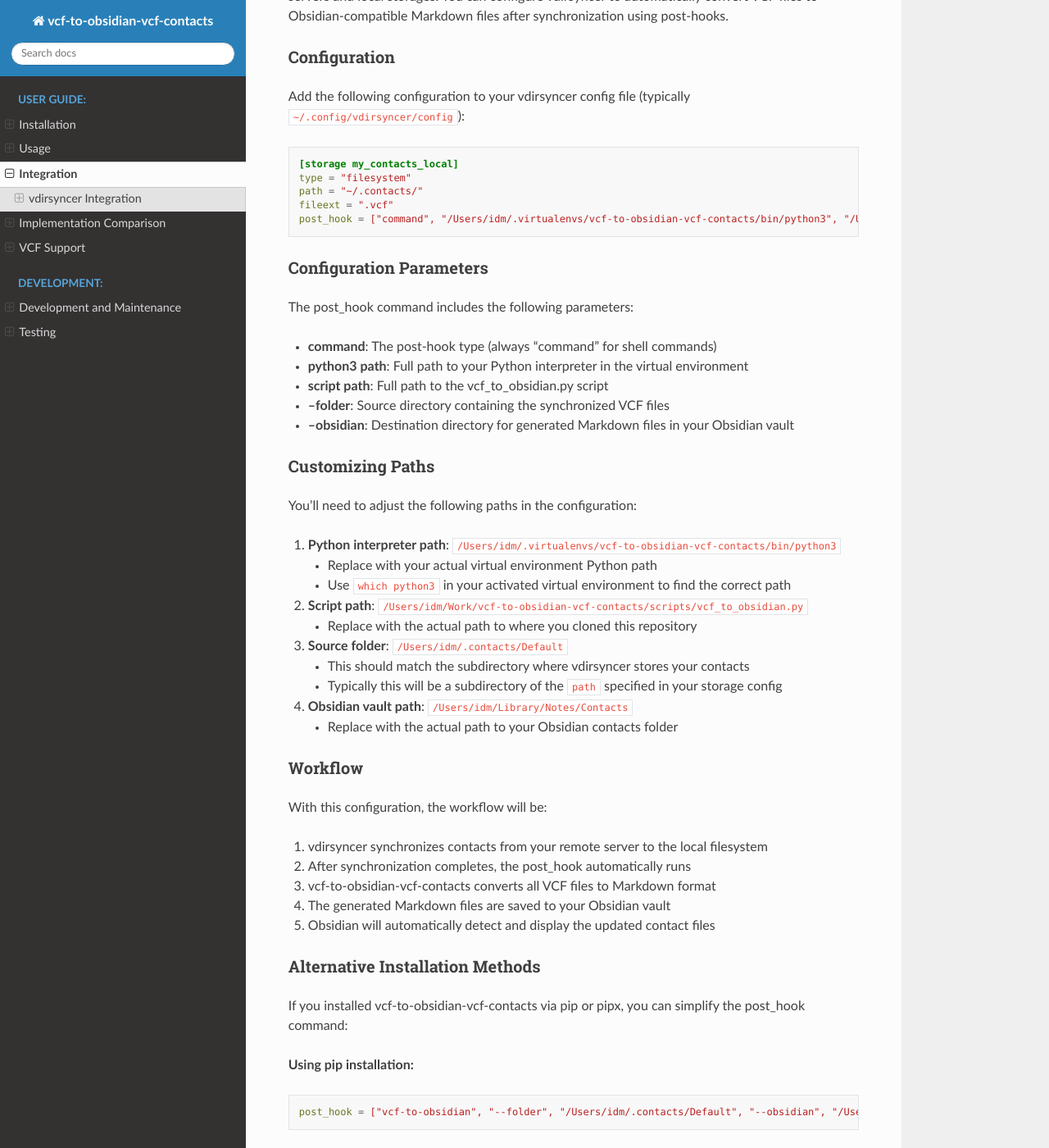
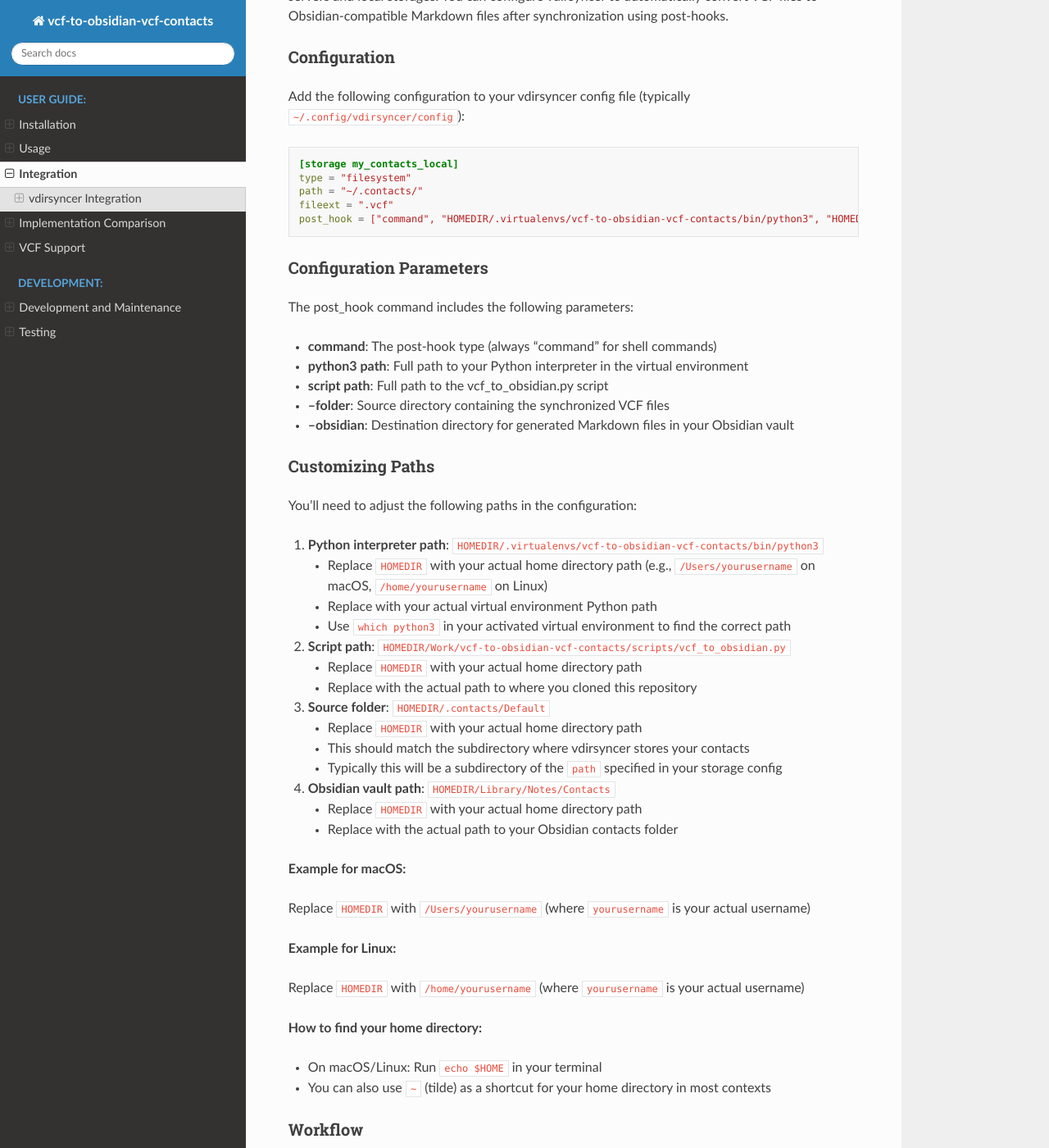
Before and after one commit to iandennismiller/vcf-to-obsidian-vcf-contacts, a Sphinx documentation site: the page built from docx/source/integration.rst, in a window 1280 px wide and 1400 px high, scrolled down 328 px. Shown: the whole window at 82% size. Built offline with Sphinx 7.4.7 and the Read the Docs theme 3.1.0, drawn with Linux system fonts in a browser that asks for light colours; pages that are not in the unit, such as notebooks, are missing from menus; some of the changed text lies outside the part shown.

Commit message:
Replace hardcoded /Users/idm paths with HOMEDIR placeholder and add customization guide
Co-authored-by: iandennismiller <90502+iandennismiller@users.noreply.github.com>

```diff
--- a/docx/source/integration.rst
+++ b/docx/source/integration.rst
@@ -19,7 +19,7 @@ Add the following configuration to your vdirsyncer config file (typically ``~/.c
    type = "filesystem"
    path = "~/.contacts/"
    fileext = ".vcf"
-   post_hook = ["command", "/Users/idm/.virtualenvs/vcf-to-obsidian-vcf-contacts/bin/python3", "/Users/idm/Work/vcf-to-obsidian-vcf-contacts/scripts/vcf_to_obsidian.py", "--folder", "/Users/idm/.contacts/Default", "--obsidian", "/Users/idm/Library/Notes/Contacts"]
+   post_hook = ["command", "HOMEDIR/.virtualenvs/vcf-to-obsidian-vcf-contacts/bin/python3", "HOMEDIR/Work/vcf-to-obsidian-vcf-contacts/scripts/vcf_to_obsidian.py", "--folder", "HOMEDIR/.contacts/Default", "--obsidian", "HOMEDIR/Library/Notes/Contacts"]
 
 Configuration Parameters
 ^^^^^^^^^^^^^^^^^^^^^^^^
@@ -37,23 +37,40 @@ Customizing Paths
 
 You'll need to adjust the following paths in the configuration:
 
-1. **Python interpreter path**: ``/Users/idm/.virtualenvs/vcf-to-obsidian-vcf-contacts/bin/python3``
+1. **Python interpreter path**: ``HOMEDIR/.virtualenvs/vcf-to-obsidian-vcf-contacts/bin/python3``
 
+   - Replace ``HOMEDIR`` with your actual home directory path (e.g., ``/Users/yourusername`` on macOS, ``/home/yourusername`` on Linux)
    - Replace with your actual virtual environment Python path
    - Use ``which python3`` in your activated virtual environment to find the correct path
 
-2. **Script path**: ``/Users/idm/Work/vcf-to-obsidian-vcf-contacts/scripts/vcf_to_obsidian.py``
+2. **Script path**: ``HOMEDIR/Work/vcf-to-obsidian-vcf-contacts/scripts/vcf_to_obsidian.py``
 
+   - Replace ``HOMEDIR`` with your actual home directory path
    - Replace with the actual path to where you cloned this repository
 
-3. **Source folder**: ``/Users/idm/.contacts/Default``
+3. **Source folder**: ``HOMEDIR/.contacts/Default``
 
+   - Replace ``HOMEDIR`` with your actual home directory path
    - This should match the subdirectory where vdirsyncer stores your contacts
    - Typically this will be a subdirectory of the ``path`` specified in your storage config
 
-4. **Obsidian vault path**: ``/Users/idm/Library/Notes/Contacts``
+4. **Obsidian vault path**: ``HOMEDIR/Library/Notes/Contacts``
 
+   - Replace ``HOMEDIR`` with your actual home directory path
    - Replace with the actual path to your Obsidian contacts folder
+
+**Example for macOS:**
+
+Replace ``HOMEDIR`` with ``/Users/yourusername`` (where ``yourusername`` is your actual username)
+
+**Example for Linux:**
+
+Replace ``HOMEDIR`` with ``/home/yourusername`` (where ``yourusername`` is your actual username)
+
+**How to find your home directory:**
+
+- On macOS/Linux: Run ``echo $HOME`` in your terminal
+- You can also use ``~`` (tilde) as a shortcut for your home directory in most contexts
 
 Workflow
 ^^^^^^^^
@@ -75,13 +92,13 @@ If you installed vcf-to-obsidian-vcf-contacts via pip or pipx, you can simplify
 
 .. code-block:: ini
 
-   post_hook = ["vcf-to-obsidian", "--folder", "/Users/idm/.contacts/Default", "--obsidian", "/Users/idm/Library/Notes/Contacts"]
+   post_hook = ["vcf-to-obsidian", "--folder", "HOMEDIR/.contacts/Default", "--obsidian", "HOMEDIR/Library/Notes/Contacts"]
 
 **Using pipx installation:**
 
 .. code-block:: ini
 
-   post_hook = ["vcf-to-obsidian", "--folder", "/Users/idm/.contacts/Default", "--obsidian", "/Users/idm/Library/Notes/Contacts"]
+   post_hook = ["vcf-to-obsidian", "--folder", "HOMEDIR/.contacts/Default", "--obsidian", "HOMEDIR/Library/Notes/Contacts"]
 
 Troubleshooting
 ^^^^^^^^^^^^^^^
@@ -93,10 +110,10 @@ If the post_hook fails to execute:
 
    .. code-block:: bash
 
-      /Users/idm/.virtualenvs/vcf-to-obsidian-vcf-contacts/bin/python3 \
-        /Users/idm/Work/vcf-to-obsidian-vcf-contacts/scripts/vcf_to_obsidian.py \
-        --folder /Users/idm/.contacts/Default \
-        --obsidian /Users/idm/Library/Notes/Contacts \
+      HOMEDIR/.virtualenvs/vcf-to-obsidian-vcf-contacts/bin/python3 \
+        HOMEDIR/Work/vcf-to-obsidian-vcf-contacts/scripts/vcf_to_obsidian.py \
+        --folder HOMEDIR/.contacts/Default \
+        --obsidian HOMEDIR/Library/Notes/Contacts \
         --verbose
 
 3. **Check permissions**: Ensure the Python interpreter and script have execute permissions
```
